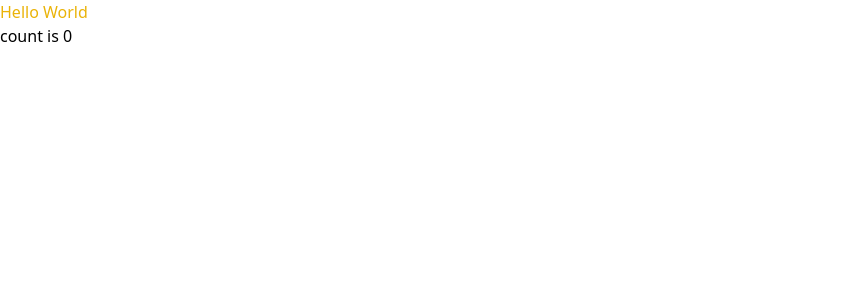
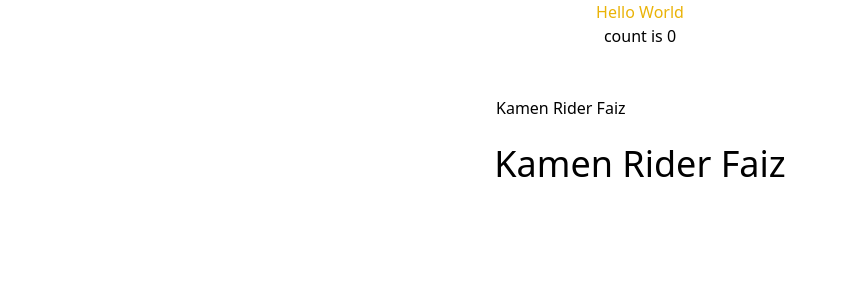
Before and after one commit to ziontee113/tdd-todo-react, a React (Vite) app: page / in a window 1280 px wide. Shown: the top 300 px of the page, without its empty margins (0-847 px from the left). Built offline with nearby package versions, Linux system fonts and the light colour scheme.

Commit message:
Add tailwindcss plugin for prettier

```diff
--- a/src/components/App.tsx
+++ b/src/components/App.tsx
@@ -2,13 +2,24 @@
 
 function App() {
     const [count, setCount] = useState(0);
+    let [name, setName] = useState('Kamen Rider Faiz');
 
     return (
-        <div>
+        <div className="flex flex-col items-center">
             <h1 className="text-yellow-500">Hello World</h1>
             <button onClick={() => setCount((count) => count + 1)}>
                 count is {count}
             </button>
+            <div className="flex flex-col items-center p-10">
+                <input
+                    className="mb-4 w-80 px-4 py-2"
+                    value={name}
+                    onChange={(event) => {
+                        setName(event.target.value);
+                    }}
+                />
+                <h1 className="text-4xl">{name}</h1>
+            </div>
         </div>
     );
 }
```
Also changed, not shown: 2 other files (tests, documents, lock files or other folders).
